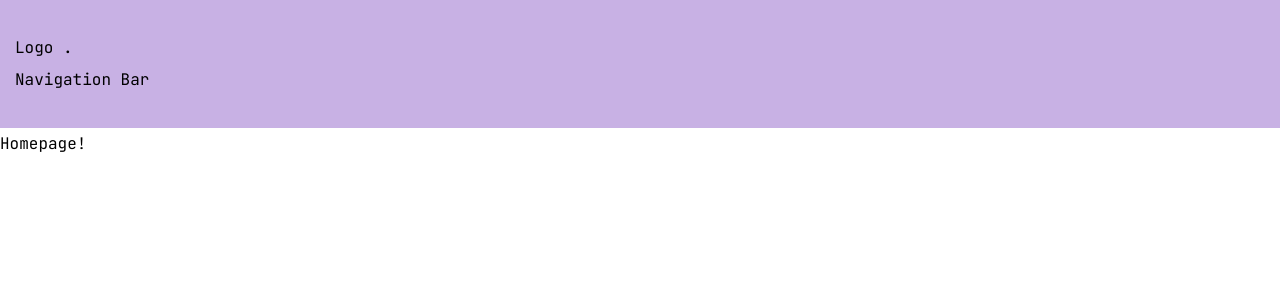
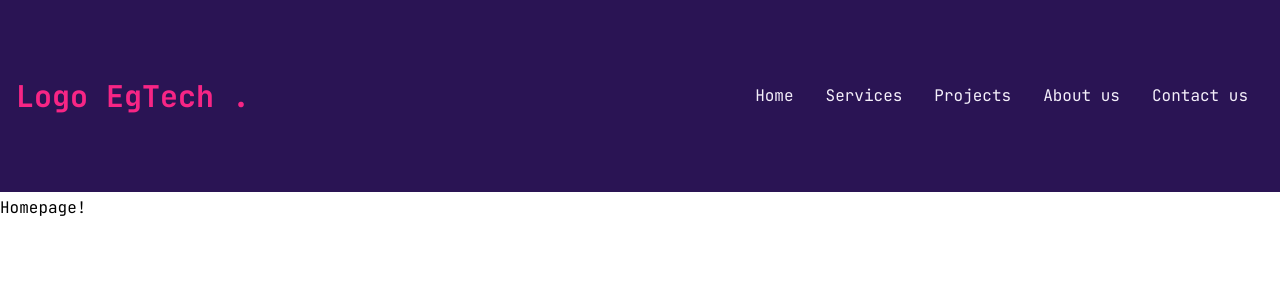
Before and after one commit to EgTechConsult/egytech, a Next.js app: page / in a window 1280 px wide. Shown: the top 300 px of the page. Built offline with nearby package versions, Linux system fonts and the light colour scheme.

Commit message:
Added Navigation Bar with mobile app functionality.

```diff
--- a/app/globals.css
+++ b/app/globals.css
@@ -3,7 +3,11 @@
 @tailwind utilities;
 
 @layer base {
-    body {
-        @apply font-primary leading-loose;
-    }
+  body {
+    @apply font-primary leading-loose;
+  }
+
+  .btn-primary {
+    @apply bg-primary text-font-primary font-semibold;
+  }
 }
--- a/components/Header.tsx
+++ b/components/Header.tsx
@@ -6,17 +6,11 @@ import Nav from "./Nav";
 
 const Header = () => {
   return (
-    <header className="py-8 xl:py-12 font-primary bg-accent">
-      <div className="container mx-auto">
-        {/* Logo */}
-        <Link href={"/"}>
-          <h1 className="font-primary">
-            Logo <span className="purple">.</span>
-          </h1>
-        </Link>
+    <header className="py-8 xl:py-12 font-primary purple bg-background">
+      <div className="container mx-auto bg-accent">
         {/* Navigation Bar */}
         <div className="xl:flex">
-        <Nav />
+          <Nav />
         </div>
       </div>
     </header>
--- a/components/Nav.tsx
+++ b/components/Nav.tsx
@@ -1,11 +1,96 @@
-import React from 'react'
+"use client";
+
+import Link from "next/link";
+import { useRouter } from "next/navigation";
+import React, { useState } from "react";
+import { AiOutlineClose, AiOutlineMenu } from "react-icons/ai";
 
 const Nav = () => {
+  const [nav, setNav] = useState(false);
+
+  const handleNav = () => {
+    setNav(!nav);
+  };
+
+  const navItems = [
+    { id: 1, text: "Home", href: "/" },
+    { id: 2, text: "Services", href: "/services" },
+    { id: 3, text: "Projects", href: "/projects" },
+    { id: 4, text: "About us", href: "/about" },
+    { id: 5, text: "Contact us", href: "/contact" },
+  ];
+
+  const router = useRouter();
+  const handleHomeClick = () => {
+    router.push("/");
+
+    // This is to close the mobile menu if its open.
+    setNav(false);
+  };
+
   return (
-    <nav>
-      Navigation Bar
-    </nav>
-  )
-}
+    <div className="flex justify-between items-center h-24 w-full px-4 text-font-primary">
+      {/* Logo */}
+      <h1
+        onClick={handleHomeClick}
+        className="w-auto text-3xl font-bold text-pink cursor-pointer"
+      >
+        Logo EgTech .
+      </h1>
 
-export default Nav
+      {/* Desktop Navigation */}
+      <ul className="hidden md:flex">
+        {navItems.map((item) => (
+          <li
+            key={item.id}
+            className="p-4 hover:bg-font-primary cursor-pointer duration-300 hover:text-background whitespace-nowrap"
+          >
+            {item.text === "Home" ? (
+              <span onClick={handleHomeClick}>{item.text}</span>
+            ) : (
+              <Link href={item.href}>{item.text}</Link>
+            )}
+          </li>
+        ))}
+      </ul>
+
+      {/* Mobile Navigation Icon */}
+      <div onClick={handleNav} className="block md:hidden">
+        {nav ? <AiOutlineClose size={20} /> : <AiOutlineMenu size={20} />}
+      </div>
+
+      {/* Mobile Navigation Menu */}
+      <ul
+        className={
+          nav
+            ? "fixed md:hidden left-0 top-0 w-[60%] h-full border-r border-font-primary bg-background ease-in-out duration-500"
+            : "ease-in-out w-[60%] duration-500 fixed top-0 bottom-0 left-[-100%]"
+        }
+      >
+        {/* Mobile Logo */}
+        <h1
+          onClick={handleHomeClick}
+          className="w-full text-3xl font-bold text-pink m-4 cursor-pointer"
+        >
+          Logo EgTech .
+        </h1>
+
+        {/* Mobile Navigation Items */}
+        {navItems.map((item) => (
+          <li
+            key={item.id}
+            className="p-4 border-b rounded-xl hover:bg-font-primary duration-300 hover:text-background cursor-pointer border-font-primary"
+          >
+            {item.text === "Home" ? (
+              <span onClick={handleHomeClick}>{item.text}</span>
+            ) : (
+              <Link href={item.href}>{item.text}</Link>
+            )}
+          </li>
+        ))}
+      </ul>
+    </div>
+  );
+};
+
+export default Nav;
--- a/package.json
+++ b/package.json
@@ -21,6 +21,7 @@
     "next": "14.2.5",
     "react": "^18",
     "react-dom": "^18",
+    "react-icons": "^5.2.1",
     "tailwind-merge": "^2.4.0",
     "tailwindcss-animate": "^1.0.7"
   },
--- a/tailwind.config.ts
+++ b/tailwind.config.ts
@@ -1,21 +1,27 @@
-import type { Config } from "tailwindcss"
+import type { Config } from "tailwindcss";
 
 const config = {
   darkMode: ["class"],
   content: [
-    './pages/**/*.{ts,tsx}',
-    './components/**/*.{ts,tsx}',
-    './app/**/*.{ts,tsx}',
-    './src/**/*.{ts,tsx}',
+    "./pages/**/*.{ts,tsx}",
+    "./components/**/*.{ts,tsx}",
+    "./app/**/*.{ts,tsx}",
+    "./src/**/*.{ts,tsx}",
   ],
   prefix: "",
   theme: {
     container: {
       center: true,
-      padding: "15px",
+      padding: "0",
     },
     screens: {
       "2xl": "1400px",
+      sm: "640px",
+      md: "768px",
+      lg: "1024px",
+      xl: "1280px",
+      xs: "480px",
+      xxl: "1920px",
     },
     fontFamily: {
       primary: "var(--font-jetBrainsMono)",
@@ -23,14 +29,17 @@ const config = {
     extend: {
       colors: {
         purple: "#532B88",
+        background: "#2A1454",
+        pink: "#f72585",
         font: {
           primary: "#F4EFFA",
-          secondary: "#F4EFFA"
+          secondary: "#2A1454",
+          primary_light: "#8651F6",
         },
         accent: {
-          DEFAULT: "#C8B1E4",
-          hover: "#9B72CF"
-        }
+          DEFAULT: "##9B72CF",
+          hover: "#C8B1E4",
+        },
       },
       keyframes: {
         "accordion-down": {
@@ -49,6 +58,6 @@ const config = {
     },
   },
   plugins: [require("tailwindcss-animate")],
-} satisfies Config
+} satisfies Config;
 
-export default config
+export default config;
```
Also changed, not shown: 1 other file (tests, documents, lock files or other folders).
